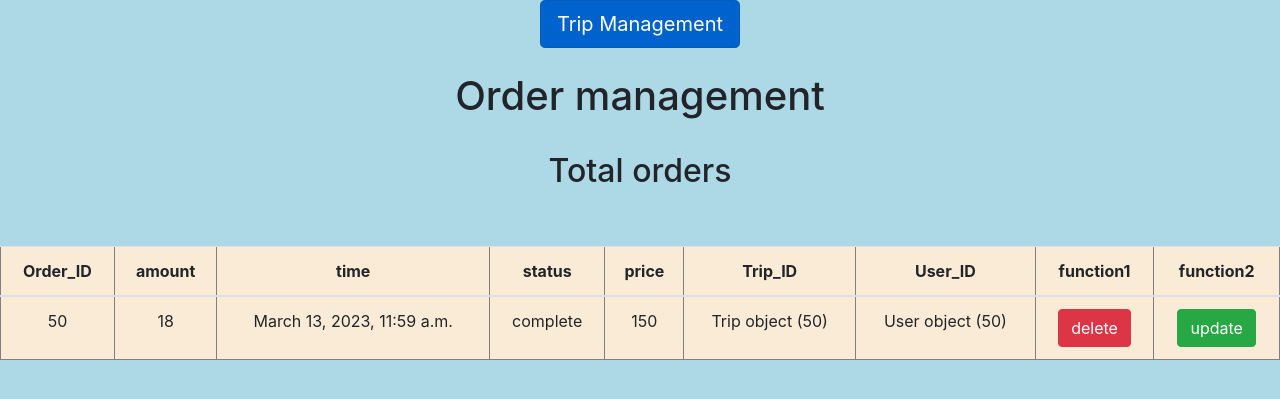
After one commit to alanccw123/Gotrip, a Django app: page /manage_orders/ in a window 1280 px wide. The commit adds this page. Shown: the top 399 px of the page. Run offline with Django 4.2, Linux system fonts and the light colour scheme; data comes from the database, SQL or seed files in the repository; some libraries are stand-ins or nearby versions.

Commit message:
css finished

```diff
--- a/GroupProject/settings.py
+++ b/GroupProject/settings.py
@@ -117,3 +117,8 @@ STATIC_URL = "static/"
 # https://docs.djangoproject.com/en/4.1/ref/settings/#default-auto-field
 
 DEFAULT_AUTO_FIELD = "django.db.models.BigAutoField"
+
+
+# media_confige
+MEDIA_URL = '/media/'
+MEDIA_ROOT = BASE_DIR / 'static/media'
--- a/GroupProjectCode/models.py
+++ b/GroupProjectCode/models.py
@@ -3,35 +3,51 @@ from django.db import models
 
 # Create your models here.
 class User(models.Model):
-    id = models.IntegerField(default=0, primary_key=True)
-    Username = models.CharField(max_length=10)
+    User_id = models.IntegerField(primary_key=True)
+    username = models.CharField(max_length=10)
     password = models.CharField(max_length=8)
-    level = models.IntegerField(default=0)
+    level = models.IntegerField()
+
+
+class Trip(models.Model):
+    Trip_id = models.IntegerField(primary_key=True)
+    tripname = models.CharField(max_length=10)
+    introduction = models.CharField(max_length=500)
+    delete_status = models.CharField(max_length=500)
+    image_url = models.ImageField(upload_to='imgurl')
+    booked_num = models.IntegerField(null=True)
+    Trip_price = models.IntegerField()
 
 
 class Review(models.Model):
-    id = models.IntegerField(default=0, primary_key=True)
+    Review_id = models.IntegerField(primary_key=True)
     date = models.CharField(max_length=10)
-    score = models.IntegerField(default=0)
+    rating = models.IntegerField()
     content = models.CharField(max_length=500)
-    deletestatus = models.CharField(max_length=2)
+    delete_status = models.CharField(max_length=2)
+    Trip_id = models.ForeignKey(Trip, on_delete=models.CASCADE)
+    User_id = models.ForeignKey(User, on_delete=models.CASCADE)
 
 
-class Trip(models.Model):
-    id = models.IntegerField(default=0, primary_key=True)
-    tripname = models.CharField(max_length=10)
-    introduction = models.CharField(max_length=500)
-    imageurl = models.CharField(max_length=500)
-    bookednum = models.IntegerField(default=0)
-    price = models.IntegerField(default=0)
+class Order(models.Model):
+    Order_id = models.IntegerField(primary_key=True)
+    amount = models.IntegerField()
+    time = models.DateTimeField()
+    status = models.CharField(default='In process', max_length=50)
+    Order_price = models.IntegerField()
+    Trip_id = models.ForeignKey(Trip, on_delete=models.CASCADE, null=True)
+    User_id = models.ForeignKey(User, on_delete=models.CASCADE, null=True)
 
 
-
-#User.objects.create(id=3, Username="Ryan", password="123456", level=1)
-#Review.objects.create(id=1, date="2023.1.1", score=10, content="London is a good place to take photos!", deletestatus=1)
+# User1 = User.objects.create(User_id=50, username="Ryan", password="12345", level=0)
+# Trip1 = Trip.objects.create(Trip_id=50, tripname="London", introduction="happy", delete_status="1", image_url="1",
+#                             booked_num=1, Trip_price=1)
+# Order1 = Order.objects.create(Order_id=50, amount=10, time="12：00", status="finished", Order_price=100,
+#                               Trip_id=Trip1, User_id=User1)
+# Review.objects.create(id=1, date="2023.1.1", score=10, content="London is a good place to take photos!", deletestatus=1)
 
 
-#class Comment(models.Model):
-#class Order(models.Model):
-#class Trip(models.Model):
-#class admin(models.Model):
+# class Comment(models.Model):
+# class Order(models.Model):
+# class Trip(models.Model):
+# class admin(models.Model):
--- a/GroupProjectCode/urls.py
+++ b/GroupProjectCode/urls.py
@@ -5,6 +5,7 @@ from . import views
 urlpatterns = [
     path('', views.index, name='index'),
     path('manage_addtrips/', views.manage_addtrips),
-    path('manage_reviews/', views.manage_reviews),
-
+    path('manage_orders/', views.manage_orders),
+    path('manage_orders/delete/', views.delete_orders),
+    path('manage_orders/<int:update_Order_id>/update/', views.update_orders),
 ]
--- a/GroupProjectCode/views.py
+++ b/GroupProjectCode/views.py
@@ -1,4 +1,4 @@
-from django.shortcuts import render
+from django.shortcuts import render, redirect
 
 # Create your views here.
 
@@ -6,7 +6,9 @@ from django.http import HttpResponse
 
 from django.http import HttpResponse
 
+from GroupProjectCode import models
 from GroupProjectCode.models import Trip
+from GroupProjectCode.models import Order
 
 
 def index(request):
@@ -17,24 +19,48 @@ def index(request):
 def manage_addtrips(request):
     if request.method == "GET":
         return render(request, "manage_addtrips.html")
-
     # 获取用户提交的数据
-    id = request.POST.get("id")
+    # Trip_id = request.POST.get("Trip_id")
     tripname = request.POST.get("tripname")
     introduction = request.POST.get("introduction")
-    imageurl = request.POST.get("imageurl")
-    bookednum = request.POST.get("bookednum")
-    price = request.POST.get("price")
+    image_url = request.FILES.get("image_url")
+    # booked_num = request.POST.get("booked_num")
+    Trip_price = request.POST.get("Trip_price")
     # 添加到数据库
-    Trip.objects.create(id=id,
-                        tripname=tripname,
-                        introduction=introduction,
-                        imageurl=imageurl,
-                        bookednum=bookednum,
-                        price=price,)
+    Trip.objects.create(
+        tripname=tripname,
+        introduction=introduction,
+        image_url=image_url,
+        Trip_price=Trip_price, )
 
     return HttpResponse("添加成功")
 
 
-def manage_reviews(request):
-    return render(request, "manage_reviews.html")
+def manage_orders(request):
+    data_list = Order.objects.all()
+    return render(request, "manage_orders.html", {"data_list": data_list})
+
+
+def delete_orders(request):
+    delete_Order_id = request.GET.get('delete_Order_id')
+    Order.objects.filter(Order_id=delete_Order_id).delete()
+    return redirect("/manage_orders/")
+
+
+def update_orders(request, update_Order_id):
+    if request.method == "GET":
+        row_object = models.Order.objects.filter(Order_id=update_Order_id).first()
+        # print(row_object.Order_id, row_object.amount, row_object.time, row_object.status, row_object.Order_price)
+        return render(request, 'update_orders.html', {"row_object": row_object})
+    amount = request.POST.get("amount")
+    models.Order.objects.filter(Order_id=update_Order_id).update(amount=amount)
+
+    time = request.POST.get("time")
+    models.Order.objects.filter(Order_id=update_Order_id).update(time=time)
+
+    status = request.POST.get("status")
+    models.Order.objects.filter(Order_id=update_Order_id).update(status=status)
+
+    price = request.POST.get("price")
+    models.Order.objects.filter(Order_id=update_Order_id).update(Order_price=price)
+    return redirect("/manage_orders/")
--- /dev/null
+++ b/templates/manage_orders.html
@@ -0,0 +1,49 @@
+<!DOCTYPE html>
+<html lang="en">
+<head>
+    <meta charset="UTF-8">
+    <title>Manage orders</title>
+    <link rel="stylesheet" href="https://getbootstrap.com/docs/4.2/dist/css/bootstrap.min.css">
+</head>
+<body style="background-color: lightblue">
+<div style="width:100%;text-align:center">
+<a class="btn btn-primary btn-lg active" href="/manage_addtrips/">Trip Management</a>
+<br><br>
+<h1>Order management</h1>
+<br>
+<h2>Total orders</h2>
+<br><br>
+<table border="1" align=center class="table table-hover" style="background-color: antiquewhite">
+    <thead>
+        <tr>
+            <th>Order_ID</th>
+            <th>amount</th>
+            <th>time</th>
+            <th>status</th>
+            <th>price</th>
+            <th>Trip_ID</th>
+            <th>User_ID</th>
+            <th>function1</th>
+            <th>function2</th>
+        </tr>
+    </thead>
+    <tbody>
+    {% for obj in data_list %}
+        <tr>
+            <td>{{ obj.Order_id }}</td>
+            <td>{{ obj.amount }}</td>
+            <td>{{ obj.time }}</td>
+            <td>{{ obj.status }}</td>
+            <td>{{ obj.Order_price }}</td>
+            <td>{{ obj.Trip_id }}</td>
+            <td>{{ obj.User_id }}</td>
+            <td><a class="btn btn-danger" href="/manage_orders/delete/?delete_Order_id={{ obj.Order_id }}">delete</a></td>
+            <td><a class="btn btn-success" href="/manage_orders/{{ obj.Order_id }}/update/">update</a></td>
+
+        </tr>
+    {% endfor %}
+    </tbody>
+</table>
+</div>
+</body>
+</html>
```
Also changed, not shown: templates/manage_addtrips.html (+32 -11 lines), templates/manage_reviews.html (deleted, +0 -10 lines), templates/update_orders.html (added, +25 -0 lines), GroupProjectCode/migrations/0001_initial.py (deleted), GroupProjectCode/migrations/0002_trip.py (deleted), GroupProjectCode/migrations/__init__.py (deleted), db.sqlite3.
